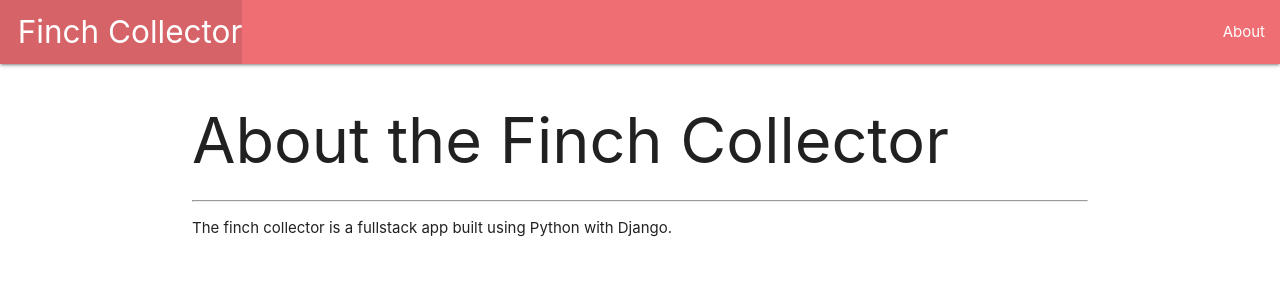
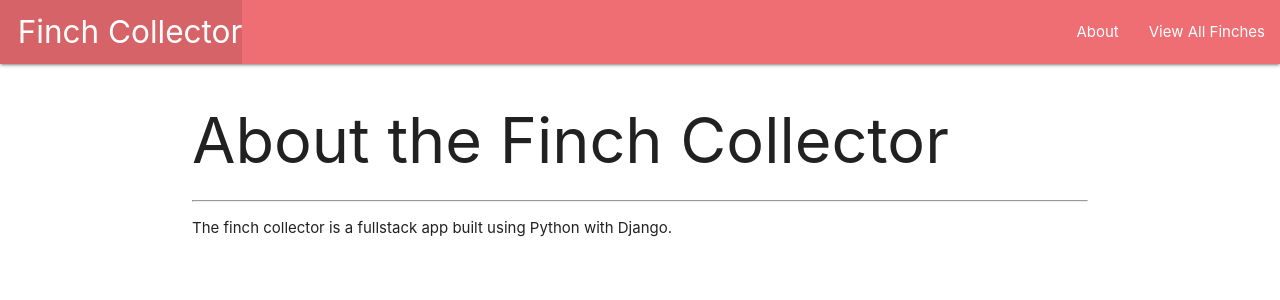
Before and after one commit to isobelmorales/finch-collector, a Django app: page /about/ in a window 1280 px wide. Shown: the top 300 px of the page. Run offline with Django 4.2, Linux system fonts and the light colour scheme.

Commit message:
adds view all finches to nav bar

```diff
--- a/main_app/templates/base.html
+++ b/main_app/templates/base.html
@@ -20,6 +20,7 @@
         </ul>
         <ul class="right">
           <li><a href="/about">About</a></li>
+          <li><a href="/cats">View All Finches</a></li>
         </ul>
       </div>
     </nav>
```
